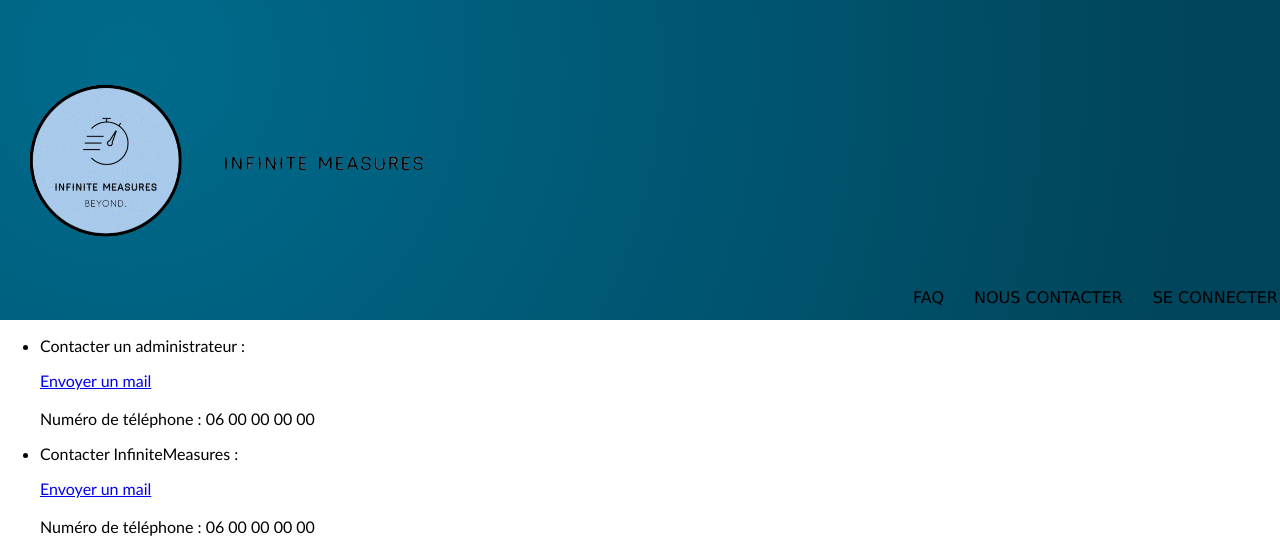
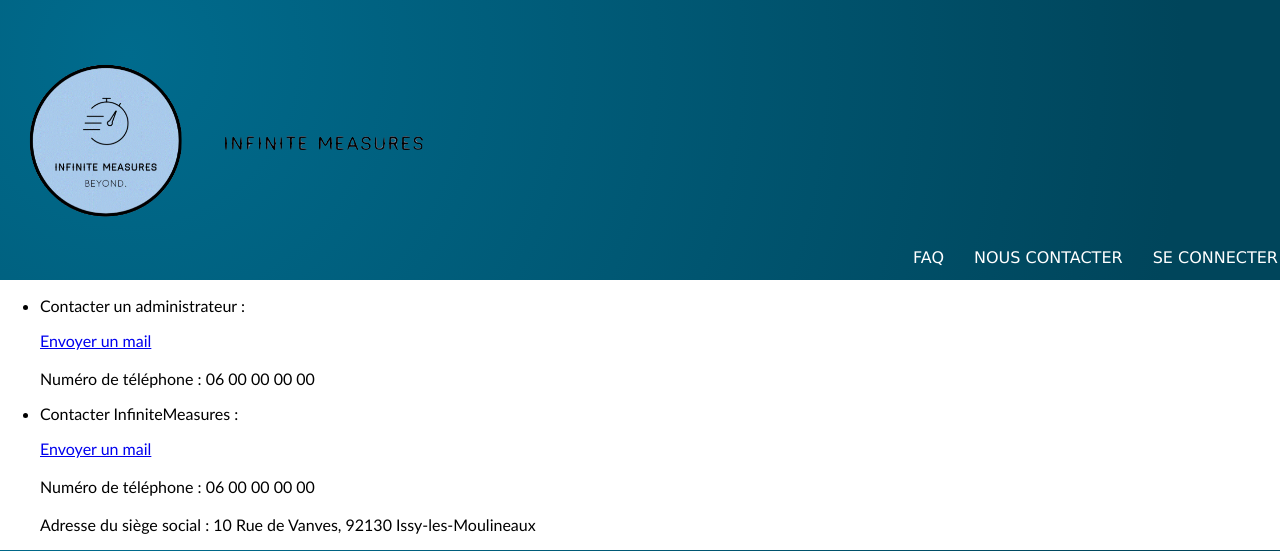
Before and after one commit to lecl10664/Programmation_Web, a PHP site: page /php/contact.php in a window 1280 px wide. Shown: the top 551 px of the page. Run offline with PHP 8.4, Linux system fonts and the light colour scheme.

Commit message:
Update header.css

```diff
--- a/css/header.css
+++ b/css/header.css
@@ -4,7 +4,7 @@ body {
 }
 header {
     width: 100%;
-    height: 40%;
+    height: 35%;
     background-image: radial-gradient( circle farthest-corner at 10% 20%,  rgba(0,107,141,1) 0%, rgba(0,69,91,1) 90% );
     display: flex;
     flex-direction: row;
@@ -37,11 +37,14 @@ header {
 }
 
 a.linkmenu {
-    color: black;
+    color: white;
     text-decoration: none;
     font-family: verdana;
     font-size: medium;
 }
+a.linkmenu:visited {
+     color: white;
+ }
 a.linkmenu:hover {
-    color: white;
+    color: lightblue;
 }
```
